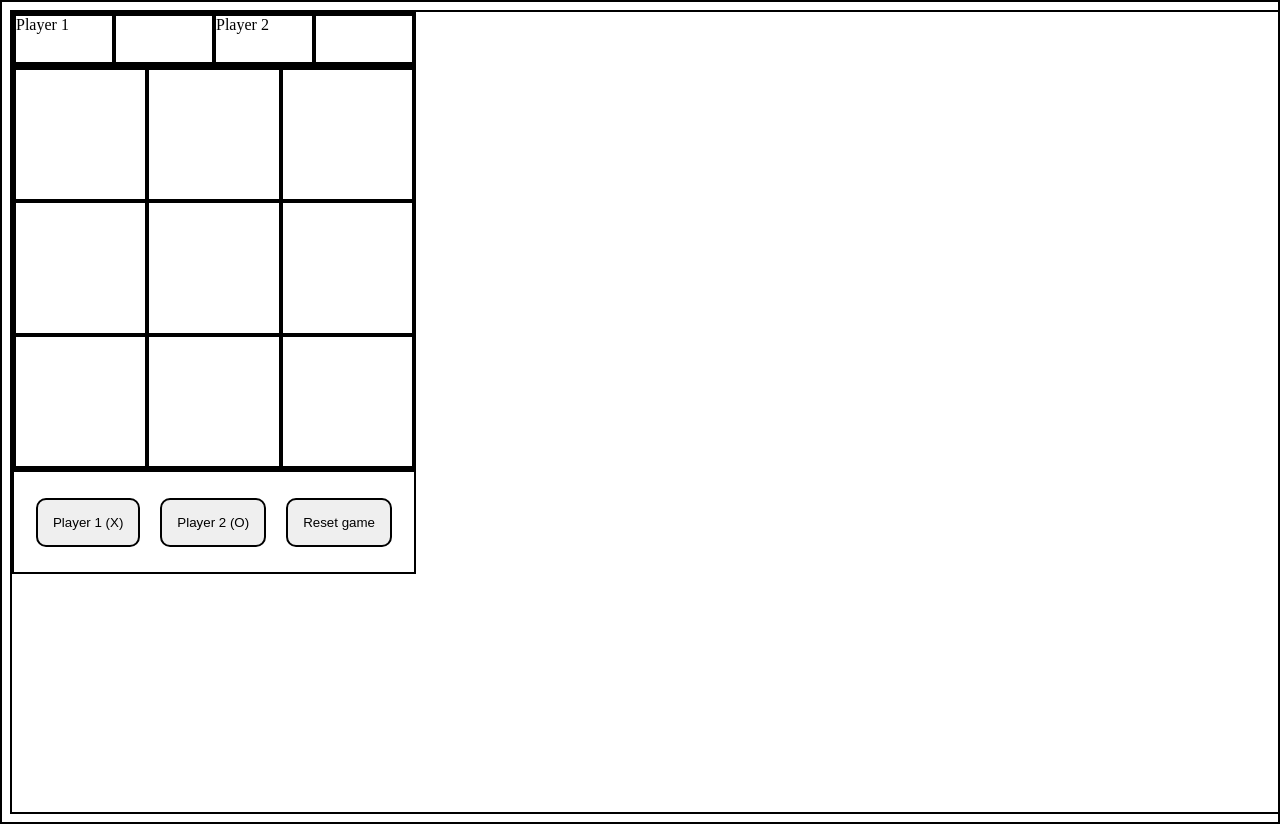
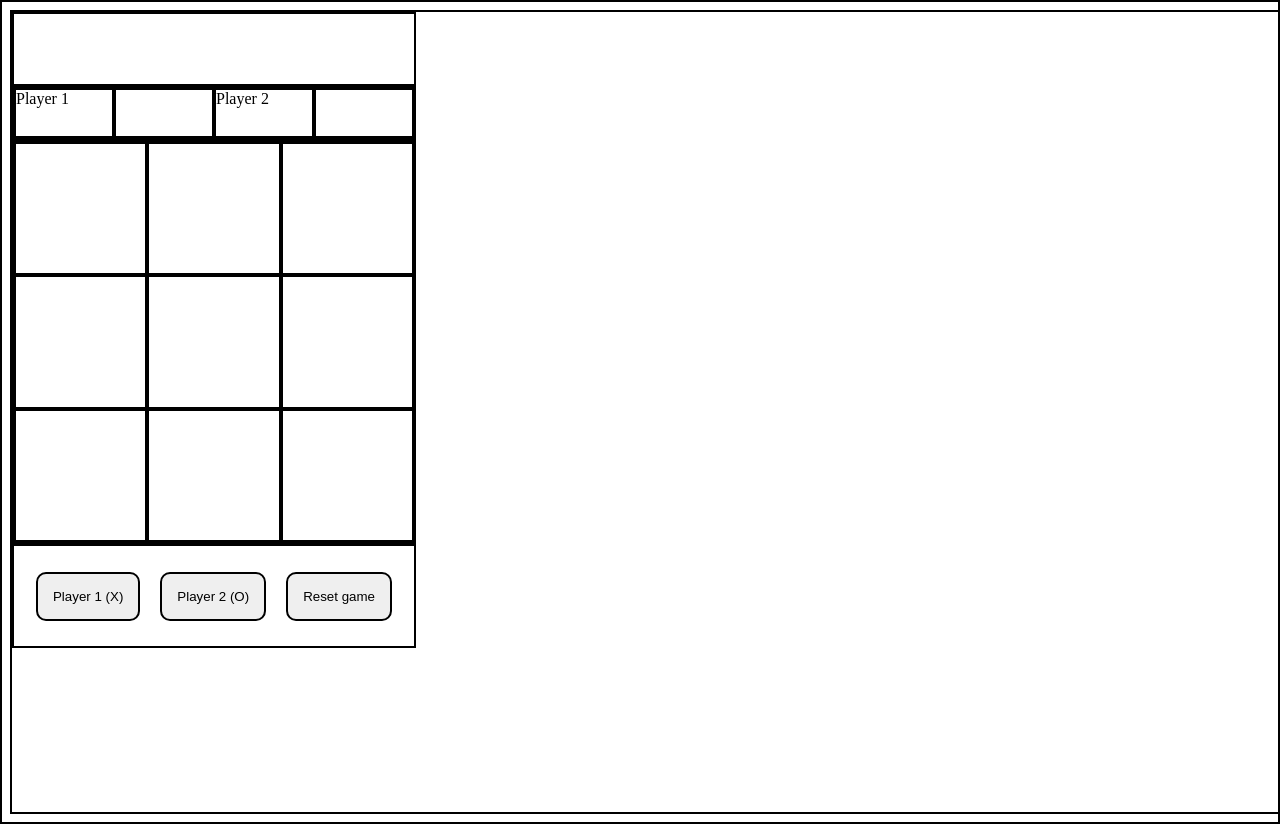
Before and after one commit to KevinPhDev/tic-tac-toe, a plain HTML site: page index.html in a window 1280 px wide. Drawn offline with Linux system fonts and the light colour scheme.

Commit message:
Create announcement board

```diff
--- a/index.html
+++ b/index.html
@@ -9,6 +9,7 @@
     <script src="script.js" defer></script>
 </head>
 <body>
+    <div id="gameStatus"></div>
     <div id="scoreBoard">
         <div class="playerScore">Player 1</div>
         <div id="playerOneScore"></div>
--- a/style.css
+++ b/style.css
@@ -5,6 +5,13 @@
 body {
     width: 100vw;
     height: 100vh;
+}
+
+#gameStatus {
+    width: 400px;
+    height: 70px;
+    display: grid;
+    grid-template-columns: 1fr 1fr 1fr 1fr;
 }
 
 #scoreBoard {
```
